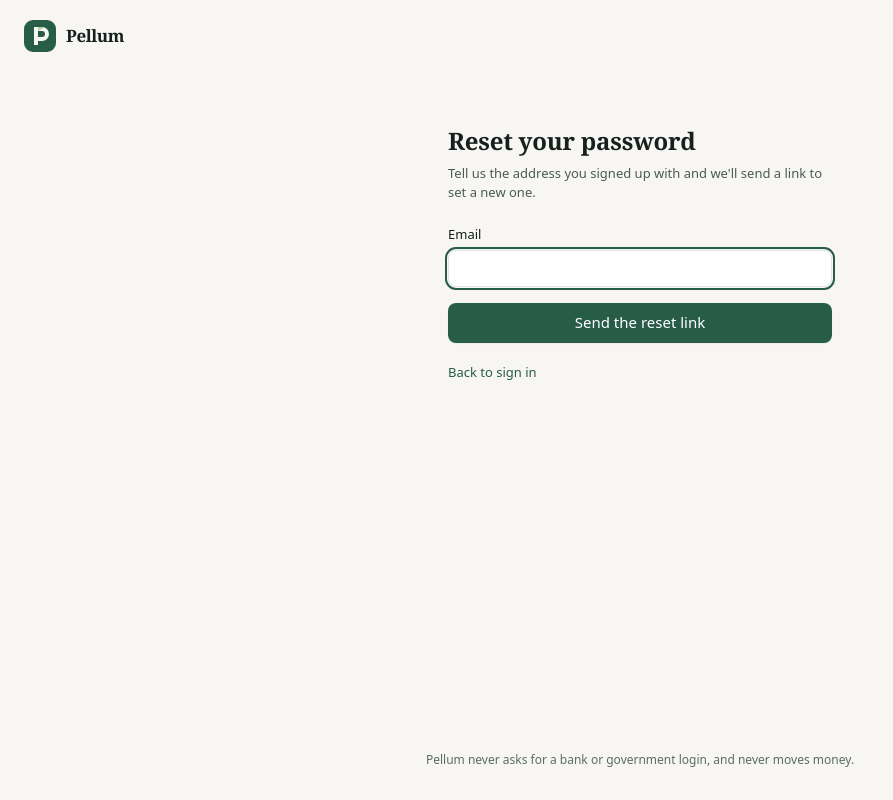
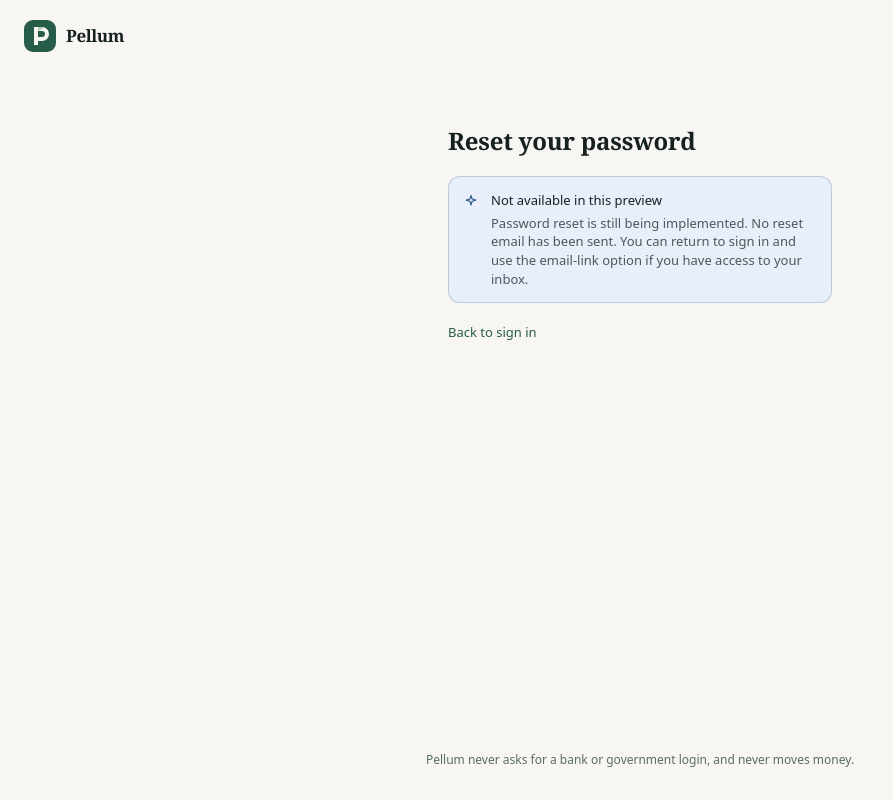
Before and after one commit to MichalKuderski/AutoBureau, a Next.js app in the folder apps/web/: page /forgot-password in a window 1280 px wide. Shown: the whole page, without its empty margins (0-893 px from the left). Built offline with nearby package versions, Linux system fonts and the light colour scheme.

Commit message:
fix(ui): remove unsupported recovery and forwarding claims

```diff
--- a/apps/web/src/app/(app)/settings/household-settings.tsx
+++ b/apps/web/src/app/(app)/settings/household-settings.tsx
@@ -30,7 +30,7 @@ export function HouseholdSettings() {
   const { toast } = useToast();
   const [name, setName] = useState(household.name);
   const [timezone, setTimezone] = useState(household.timezone);
-  const alias = `h-${household.id.slice(0, 6)}@in.autobureau.com`;
+  const alias = household.emailAlias;
 
   return (
     <div className="flex flex-col gap-6">
@@ -71,29 +71,32 @@ export function HouseholdSettings() {
         <CardHeader>
           <CardTitle>Forwarding address</CardTitle>
           <CardDescription>
-            Forward any bill, notice, or renewal here and we'll read it, file it, and watch the
-            dates.
+            Only an address actually assigned to your household appears here. Forwarding
+            ingestion is not enabled in this preview.
           </CardDescription>
         </CardHeader>
         <CardContent className="flex flex-col gap-3">
-          <div className="flex items-center gap-2 rounded-md border border-line bg-surface-sunken px-3 py-2.5">
+          {alias ? <div className="flex items-center gap-2 rounded-md border border-line bg-surface-sunken px-3 py-2.5">
             <Icon.Documents className="size-4 shrink-0 text-ink-tertiary" />
             <code className="min-w-0 flex-1 truncate font-mono text-sm text-ink">{alias}</code>
             <Button
               variant="ghost"
               size="sm"
-              onClick={() => {
-                void navigator.clipboard?.writeText(alias);
-                toast({ tone: "success", title: "Copied", description: "Address copied." });
+              onClick={async () => {
+                try {
+                  if (!navigator.clipboard) throw new Error("Clipboard unavailable");
+                  await navigator.clipboard.writeText(alias);
+                  toast({ tone: "success", title: "Copied", description: "Address copied." });
+                } catch {
+                  toast({ tone: "critical", title: "Couldn’t copy the address", description: "Select and copy the address manually." });
+                }
               }}
             >
               Copy
             </Button>
-          </div>
-          <Alert tone="info" title="What happens to mail sent here">
-            Attachments are processed automatically. Mail from senders we don't recognise is held
-            for you to accept first, so nobody can add things to your household but you.
-          </Alert>
+          </div> : <Alert tone="info" title="No forwarding address yet">
+            An address will appear here once forwarding is configured for your household.
+          </Alert>}
         </CardContent>
       </Card>
 
--- a/apps/web/src/app/(app)/settings/profile/profile-settings.tsx
+++ b/apps/web/src/app/(app)/settings/profile/profile-settings.tsx
@@ -122,8 +122,8 @@ export function ProfileSettings() {
       </Card>
 
       <Alert tone="info" title="Your data belongs to you">
-        You can export everything or delete your account at any time, from Privacy &amp; data.
-        Deletion is real — we tell you exactly what happens and when.
+        Privacy &amp; data explains the current export and deletion limitations.
+        These workflows are not available in this preview yet.
       </Alert>
     </div>
   );
--- a/apps/web/src/app/(auth)/forgot-password/forgot-password-form.tsx
+++ b/apps/web/src/app/(auth)/forgot-password/forgot-password-form.tsx
@@ -1,90 +1,16 @@
-"use client";
+import Link from "next/link";
+import { Alert } from "@/components/ui/alert";
 
-import { useState } from "react";
-import Link from "next/link";
-import { Button } from "@/components/ui/button";
-import { TextInput } from "@/components/ui/field";
-import { isPlausibleEmail } from "@/lib/password";
-
-/**
- * Password reset request.
- *
- * The confirmation deliberately does not say whether the address exists. Telling an
- * attacker which emails have accounts turns this form into an account-enumeration
- * oracle, and the honest phrasing costs a real user nothing — they know whether they
- * have an account.
- *
- * Recovery is email-only in v1 (doc 06 §1). Support cannot reset MFA without a
- * documented identity check, which is why there is no "contact us" shortcut here
- * pretending otherwise.
- */
+/** Never report an email as sent when no recovery endpoint exists. */
 export function ForgotPasswordForm() {
-  const [email, setEmail] = useState("");
-  const [error, setError] = useState<string | undefined>(undefined);
-  const [pending, setPending] = useState(false);
-  const [sent, setSent] = useState(false);
-
-  if (sent) {
-    return (
-      <>
-        <h1 className="text-2xl leading-tight">Check your email</h1>
-        <p className="mt-2 text-sm text-ink-secondary text-pretty">
-          If there&apos;s an account for that address, a reset link is on its way. It works once
-          and expires in fifteen minutes.
-        </p>
-        <Link
-          href="/sign-in"
-          className="mt-6 inline-block text-sm text-accent underline-offset-4 hover:underline"
-        >
-          Back to sign in
-        </Link>
-      </>
-    );
-  }
-
   return (
     <>
       <h1 className="text-2xl leading-tight">Reset your password</h1>
-      <p className="mt-2 text-sm text-ink-secondary text-pretty">
-        Tell us the address you signed up with and we&apos;ll send a link to set a new one.
-      </p>
-
-      <form
-        className="mt-6 flex flex-col gap-4"
-        onSubmit={(e) => {
-          e.preventDefault();
-          if (!isPlausibleEmail(email)) {
-            setError("Enter the address you signed up with.");
-            return;
-          }
-          setPending(true);
-          window.setTimeout(() => {
-            setPending(false);
-            setSent(true);
-          }, 500);
-        }}
-      >
-        <TextInput
-          label="Email"
-          type="email"
-          autoComplete="email"
-          autoFocus
-          value={email}
-          error={error}
-          onChange={(e) => {
-            setEmail(e.target.value);
-            if (error) setError(undefined);
-          }}
-        />
-        <Button type="submit" variant="primary" fullWidth loading={pending}>
-          Send the reset link
-        </Button>
-      </form>
-
-      <Link
-        href="/sign-in"
-        className="mt-5 inline-block text-sm text-accent underline-offset-4 hover:underline"
-      >
+      <Alert tone="info" title="Not available in this preview" className="mt-5">
+        Password reset is still being implemented. No reset email has been sent.
+        You can return to sign in and use the email-link option if you have access to your inbox.
+      </Alert>
+      <Link href="/sign-in" className="mt-5 inline-block text-sm text-accent underline-offset-4 hover:underline">
         Back to sign in
       </Link>
     </>
--- a/apps/web/src/app/(auth)/sign-up/sign-up-form.tsx
+++ b/apps/web/src/app/(auth)/sign-up/sign-up-form.tsx
@@ -151,7 +151,7 @@ export function SignUpForm() {
           label="Email"
           type="email"
           autoComplete="email"
-          description="We'll send a link to confirm it before anything starts flowing in."
+          description="Use an address you can access for sign-in and account emails."
           value={email}
           error={errors.email}
           onChange={(e) => {
```
Also changed, not shown: 1 other file (tests, documents, lock files or other folders).
